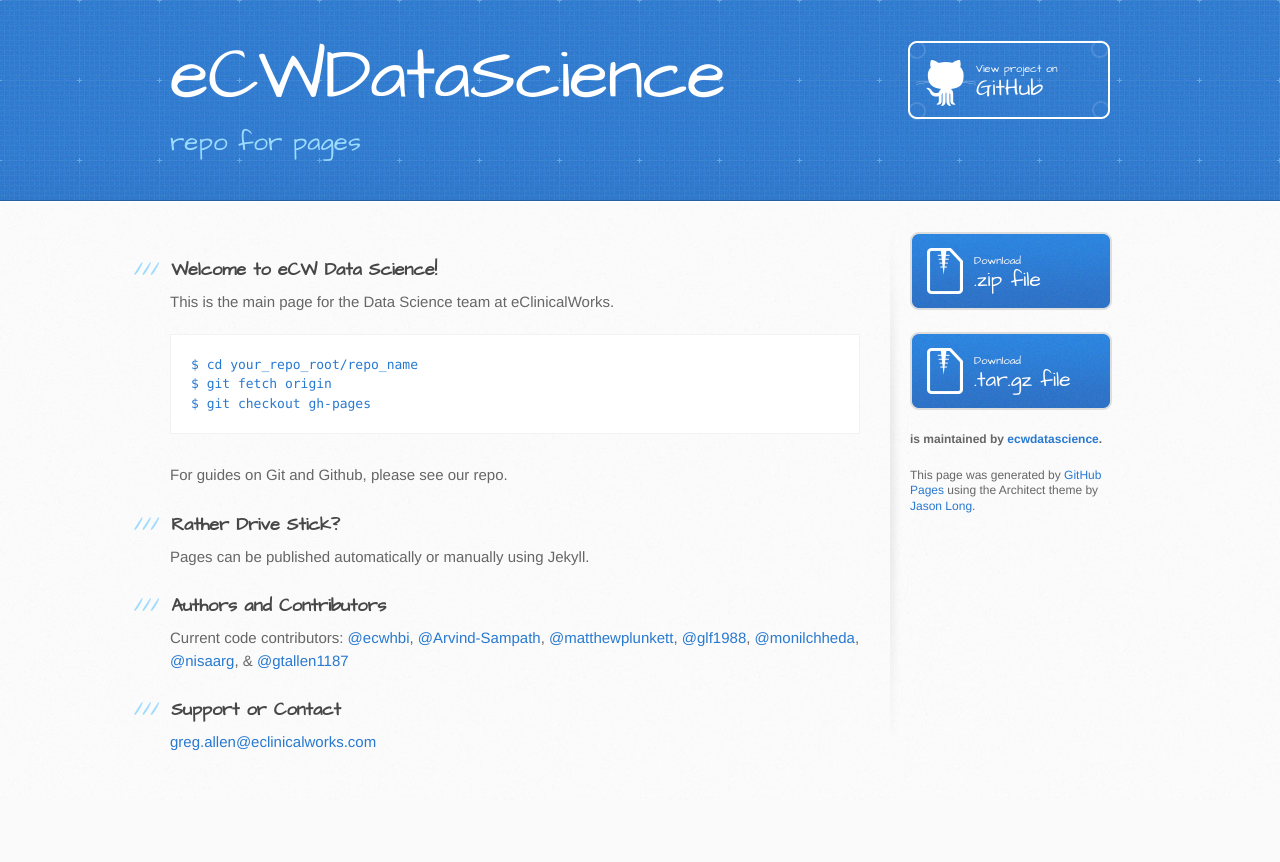
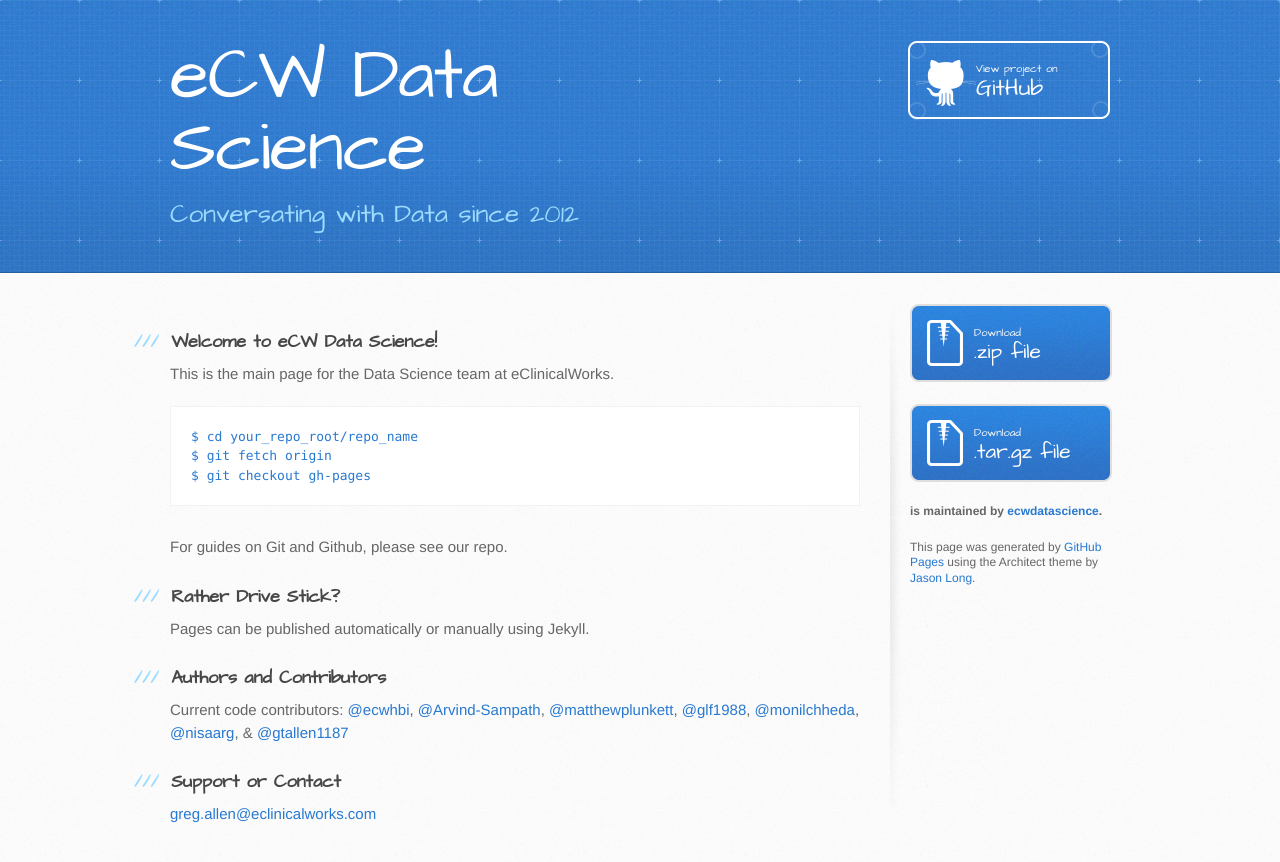
Before and after one commit to saurabhpaul/ecwdatascience, a plain HTML site: page index.html in a window 1280 px wide. Before the commit the page ends 800 px from the top, so only its background shows below. Drawn offline with Linux system fonts and the light colour scheme.

Commit message:
modifying page

```diff
--- a/index.html
+++ b/index.html
@@ -19,8 +19,8 @@
   <body>
     <header>
       <div class="inner">
-        <h1>eCWDataScience</h1>
-        <h2>repo for pages</h2>
+        <h1>eCW Data Science</h1>
+        <h2>Conversating with Data since 2012</h2>
         <a href="https://github.com/ecwdatascience/ecwdatascience" class="button"><small>View project on</small>GitHub</a>
       </div>
     </header>
```
